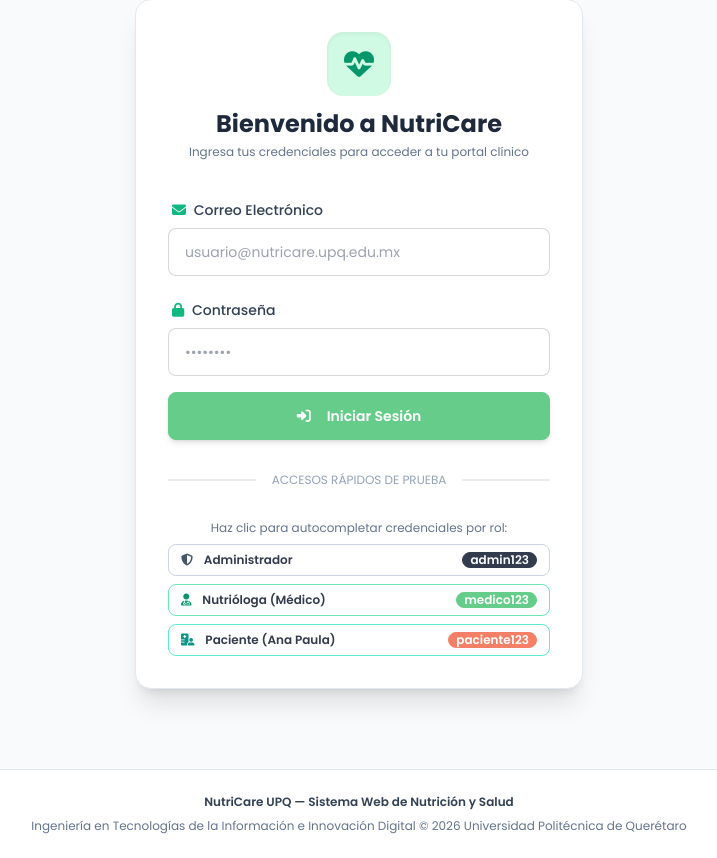
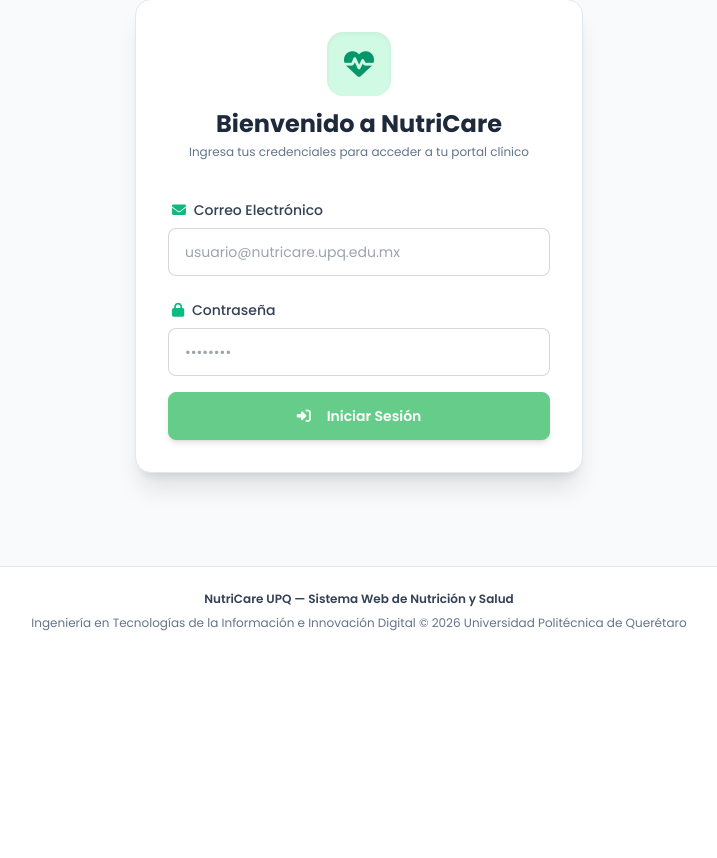
Before and after one commit to jpcr007l/PI-AW_TIID222, a Flask app: page /login in a window 1280 px wide. Shown: the part 145-1003 px from the top of the page, without its empty margins (281-998 px from the left). After the commit the page ends 776 px from the top, so only its background shows below. Run offline with Flask 3, Linux system fonts and the light colour scheme; some libraries are stand-ins or nearby versions.

Commit message:
Eliminar accesos rapidos de prueba del login

```diff
--- a/practica/nutricare-upq/templates/login.html
+++ b/practica/nutricare-upq/templates/login.html
@@ -35,37 +35,7 @@
                 </button>
             </form>
 
-            <div class="divider my-6 text-xs text-slate-400">ACCESOS RÁPIDOS DE PRUEBA</div>
-
-            <div class="space-y-2">
-                <p class="text-xs text-slate-500 text-center mb-2">Haz clic para autocompletar credenciales por rol:</p>
-                <div class="grid grid-cols-1 gap-2">
-                    <button type="button" onclick="fillCredentials('admin@nutricare.upq.edu.mx', 'admin123')"
-                            class="btn btn-outline btn-sm justify-between border-slate-300 hover:bg-slate-100 hover:text-slate-800 text-xs">
-                        <span><i class="fa-solid fa-shield-halved text-slate-600 mr-2"></i> Administrador</span>
-                        <span class="badge badge-sm badge-neutral">admin123</span>
-                    </button>
-                    <button type="button" onclick="fillCredentials('valeria.mendoza@nutricare.upq.edu.mx', 'medico123')"
-                            class="btn btn-outline btn-sm justify-between border-emerald-300 hover:bg-emerald-50 hover:text-emerald-800 text-xs">
-                        <span><i class="fa-solid fa-user-doctor text-emerald-600 mr-2"></i> Nutrióloga (Médico)</span>
-                        <span class="badge badge-sm badge-primary text-white">medico123</span>
-                    </button>
-                    <button type="button" onclick="fillCredentials('ana.garcia@gmail.com', 'paciente123')"
-                            class="btn btn-outline btn-sm justify-between border-teal-300 hover:bg-teal-50 hover:text-teal-800 text-xs">
-                        <span><i class="fa-solid fa-hospital-user text-teal-600 mr-2"></i> Paciente (Ana Paula)</span>
-                        <span class="badge badge-sm badge-accent text-white">paciente123</span>
-                    </button>
-                </div>
-            </div>
-
         </div>
     </div>
 </div>
-
-<script>
-function fillCredentials(email, pass) {
-    document.getElementById('emailInput').value = email;
-    document.getElementById('passInput').value = pass;
-}
-</script>
 {% endblock %}
```
